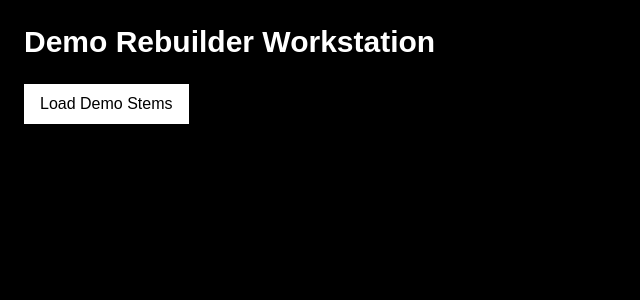
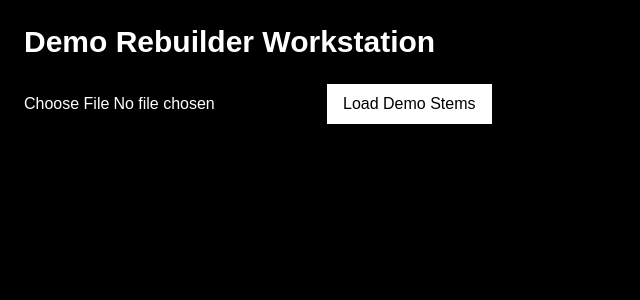
Before and after one commit to jeffmetthies-hash/demo-rebuilder, a Next.js app: page / in a window 1280 px wide. Shown: the top 300 px of the page, without its empty margins (0-640 px from the left). Built offline with nearby package versions, Linux system fonts and the light colour scheme.

Commit message:
Restore upload UI

```diff
--- a/app/page.js
+++ b/app/page.js
@@ -3,7 +3,23 @@
 import { useState } from "react";
 
 export default function Home() {
+  const [file, setFile] = useState(null);
   const [tracks, setTracks] = useState(null);
+
+  const handleUpload = async (e) => {
+    const selectedFile = e.target.files[0];
+    setFile(selectedFile);
+
+    const formData = new FormData();
+    formData.append("file", selectedFile);
+
+    await fetch("/api/upload", {
+      method: "POST",
+      body: formData,
+    });
+
+    alert("Uploaded to GPU!");
+  };
 
   const loadTracks = () => {
     setTracks({
@@ -16,7 +32,16 @@ export default function Home() {
 
   return (
     <div className="min-h-screen bg-black text-white p-6">
-      <h1 className="text-3xl font-bold mb-6">Demo Rebuilder Workstation</h1>
+      <h1 className="text-3xl font-bold mb-6">
+        Demo Rebuilder Workstation
+      </h1>
+
+      <input
+        type="file"
+        accept="audio/*"
+        onChange={handleUpload}
+        className="mb-4"
+      />
 
       <button
         onClick={loadTracks}
```
